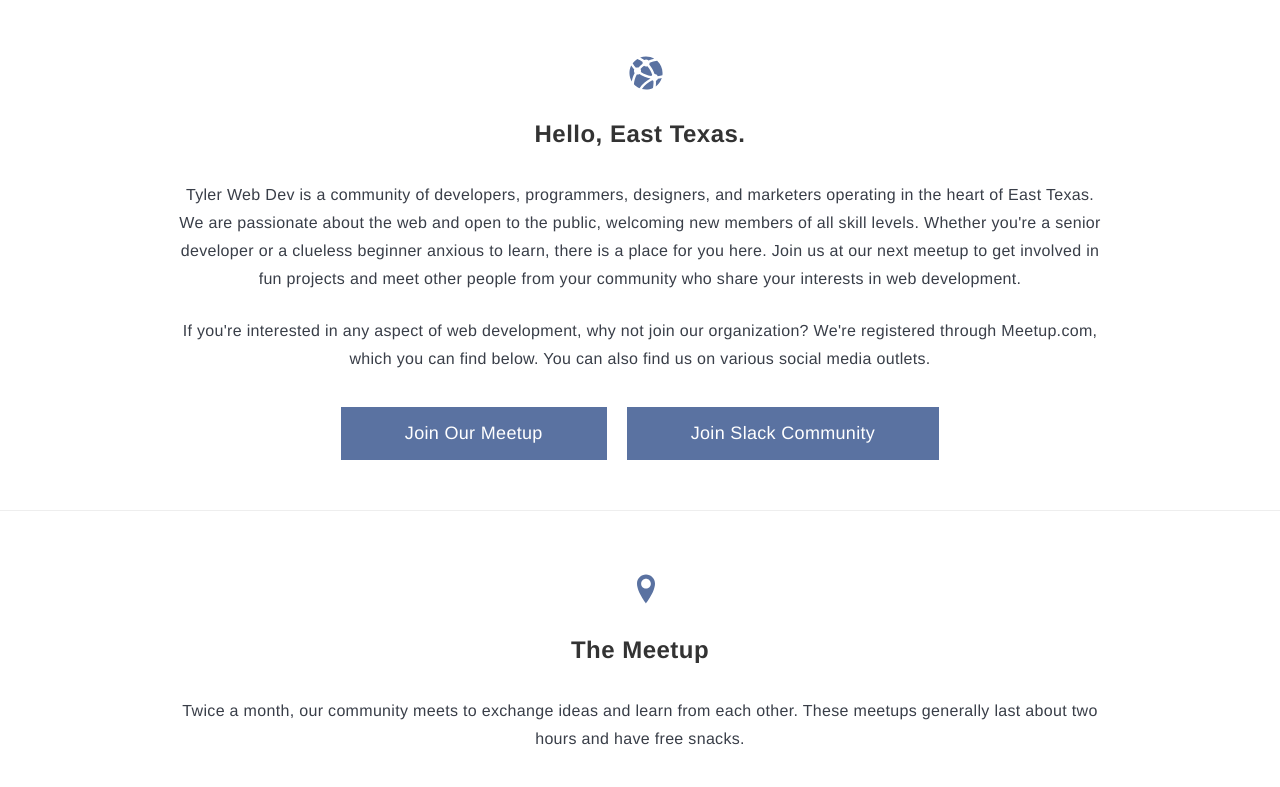
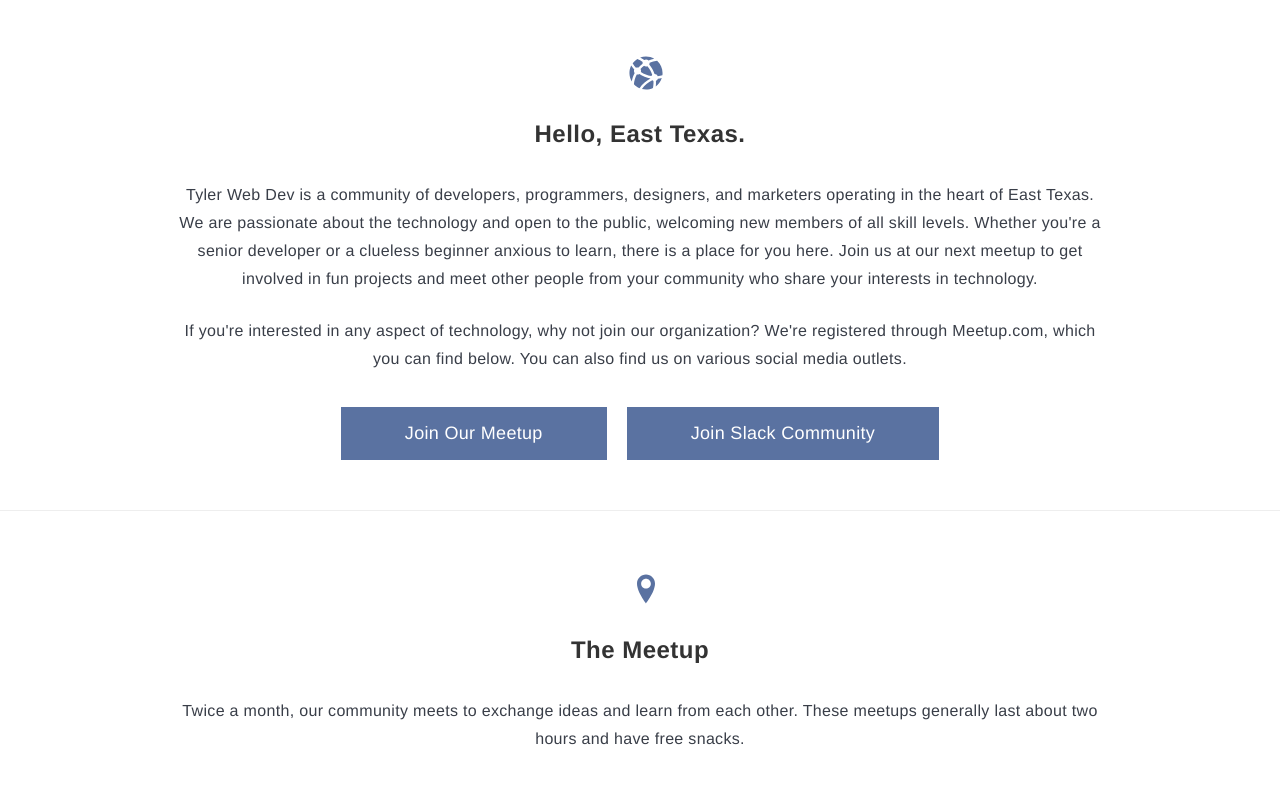
Before and after one commit to TylerWebDev/TylerWebDev.github.io, a plain HTML site: page index.html in a window 1280 px wide. Shown: the part 829-1616 px from the top of the page. Drawn offline with nearby package versions, Linux system fonts and the light colour scheme; some packages are replaced by stand-ins of ours.

Commit message:
s/web dev/technology/

```diff
--- a/index.html
+++ b/index.html
@@ -65,12 +65,12 @@
     </h2>
     <p>Tyler Web Dev is a community of developers, programmers, designers,
         and marketers operating in the heart of East Texas. We are passionate
-        about the web and open to the public, welcoming new members of all skill
+        about the technology and open to the public, welcoming new members of all skill
         levels. Whether you're a senior developer or a clueless beginner anxious
         to learn, there is a place for you here. Join us at our next meetup
         to get involved in fun projects and meet other people from your
-        community who share your interests in web development.</p>
-    <p>If you're interested in any aspect of web development, why not join our
+        community who share your interests in technology.</p>
+    <p>If you're interested in any aspect of technology, why not join our
         organization? We're registered through Meetup.com, which you can find below.
         You can also find us on various social media outlets.</p>
     <div class="button-container">
@@ -155,7 +155,7 @@
         <span class="members-count">285</span> Members and counting
     </h2>
     <p>We have meetup members from all over East Texas. Each and every one of us
-        are truly passionate about web development and each bring our own unique
+        are truly passionate about technology and each bring our own unique
         set of skills to the group.</p>
 </section>
 </main>
```
